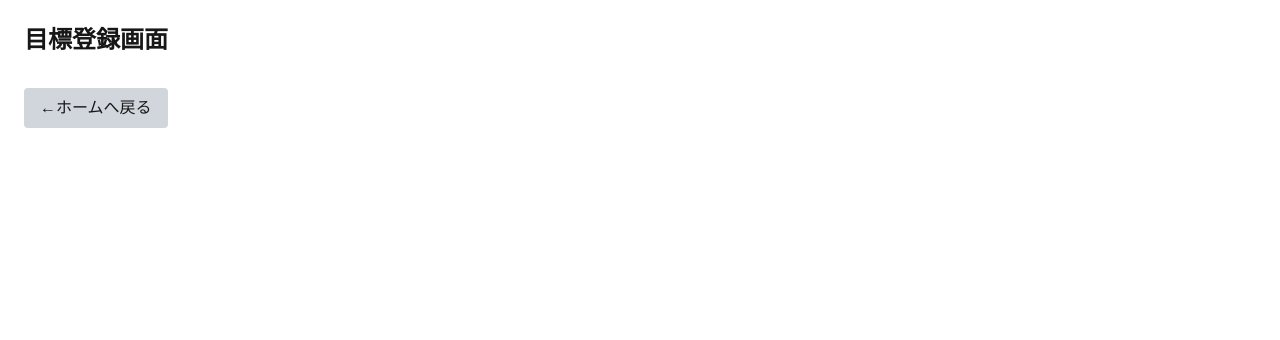
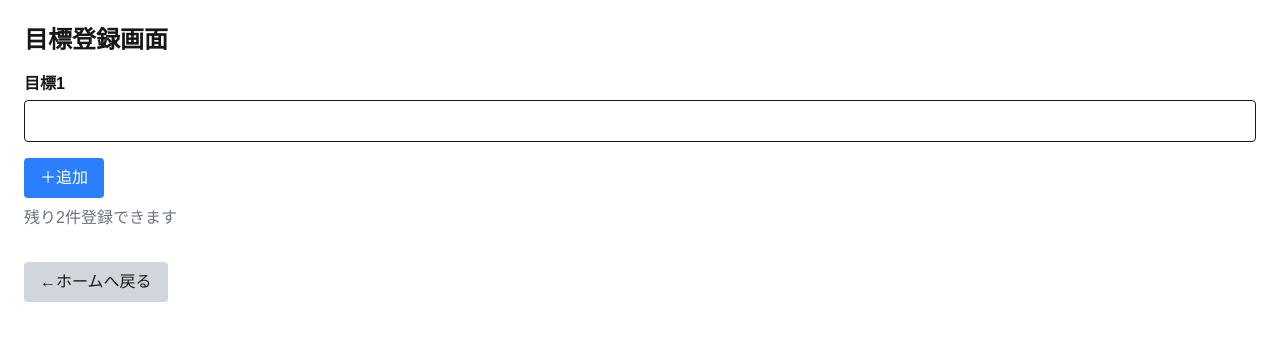
Before and after one commit to gyozapurin32/goal-log, a Next.js app: page /goal in a window 1280 px wide. Shown: the top 340 px of the page. Built offline with nearby package versions, Linux system fonts and the light colour scheme.

Commit message:
Implement gosl registration UI

```diff
--- a/app/goal/page.tsx
+++ b/app/goal/page.tsx
@@ -1,13 +1,48 @@
+"use client";
 import Link from "next/link";
+import { useState } from "react";
 
 export default function GoalPage() {
+  const [goals, setGoals] = useState([""]);
   return (
     <main className="p-6">
 
       <h1 className="text-2xl font-bold">
         目標登録画面
       </h1>
+      {goals.map((goal, index) => (
+  <div key={index} className="mt-4">
+    <label className="block mb-1 font-semibold">
+      目標{index + 1}
+    </label>
 
+    <input
+      type="text"
+      value={goal}
+      maxLength={20}
+      className="border rounded w-full p-2"
+      onChange={(e) => {
+        const newGoals = [...goals];
+        newGoals[index] = e.target.value;
+        setGoals(newGoals);
+}}
+    />
+
+  </div>
+))}
+    {goals.length < 3 && (
+  <button
+    className="mt-4 bg-blue-500 text-white px-4 py-2 rounded"
+    onClick={() => {
+      setGoals([...goals, ""]);
+    }}
+  >
+    ＋追加
+  </button>
+)}
+<p className="mt-2 text-gray-500">
+  残り{3 - goals.length}件登録できます
+</p>
       <Link href="/home">
         <button className="mt-8 bg-gray-300 px-4 py-2 rounded">
           ←ホームへ戻る
```
